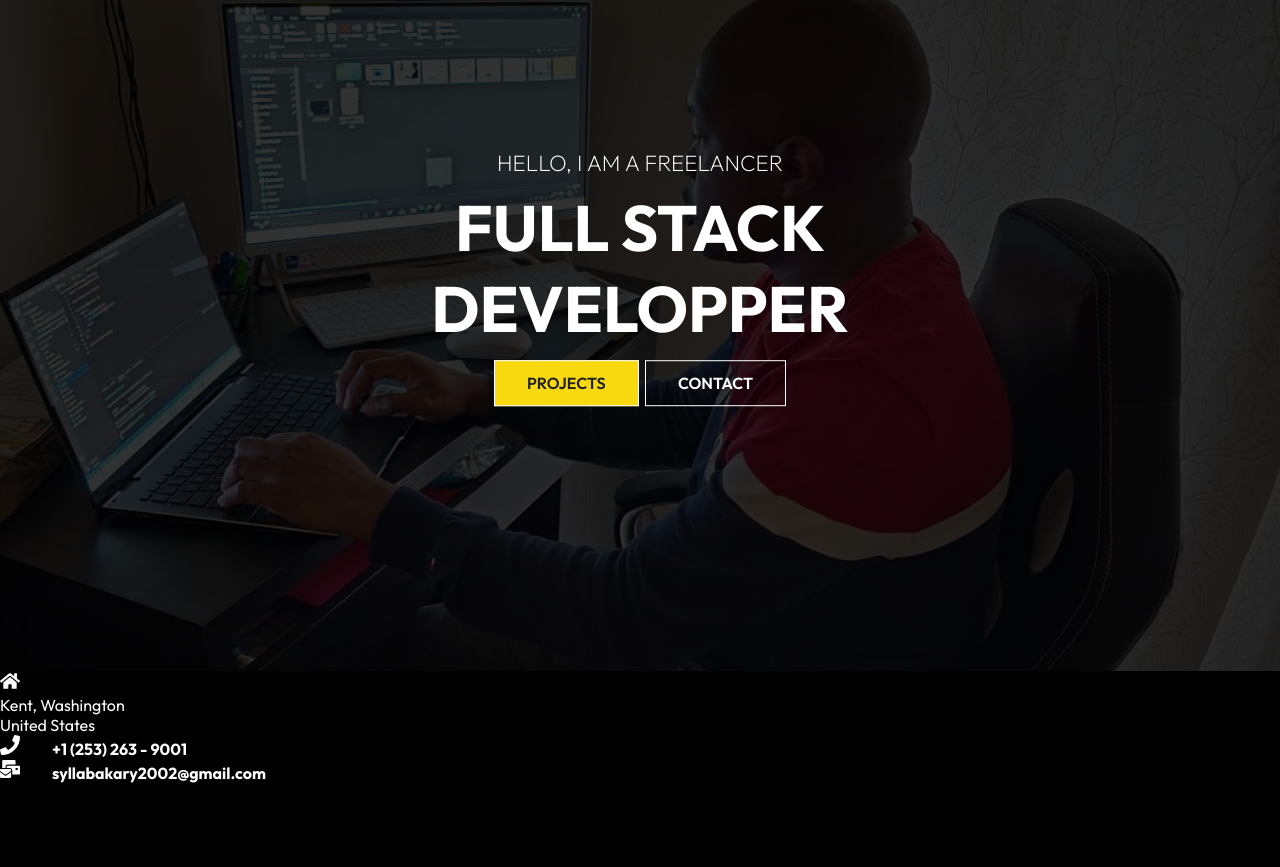
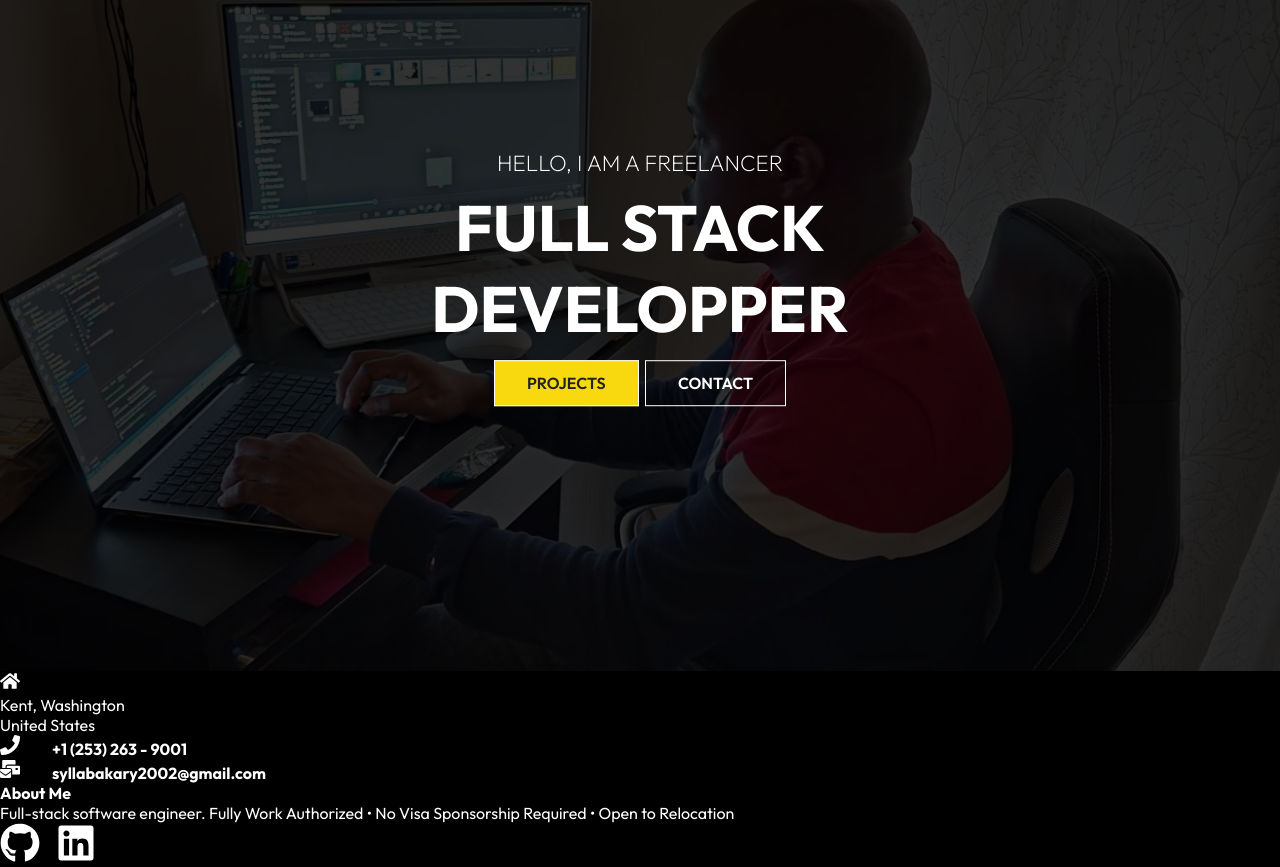
Before and after one commit to Abou2022/second-reactportfolio, a React (Create React App) app: page / in a window 1280 px wide. Shown: the part 129-996 px from the top of the page. Before the commit the page ends 912 px from the top, so only its background shows below. Built offline with nearby package versions, Linux system fonts and the light colour scheme; a web font is replaced by a local one.

Commit message:
footer about me added and Social media link

```diff
--- a/src/components/Footer.js
+++ b/src/components/Footer.js
@@ -1,7 +1,13 @@
 import "./FooterStyles.css";
 
 import React from "react";
-import { FaHome, FaMailBulk, FaPhone } from "react-icons/fa";
+import {
+  FaGithub,
+  FaHome,
+  FaLinkedin,
+  FaMailBulk,
+  FaPhone,
+} from "react-icons/fa";
 
 const Footer = () => {
   return (
@@ -35,7 +41,23 @@ const Footer = () => {
           </div>
         </div>
 
-        <div className="right"></div>
+        <div className="right">
+          <h4>About Me</h4>
+          <p>
+            Full-stack software engineer. Fully Work Authorized • No Visa
+            Sponsorship Required • Open to Relocation{" "}
+          </p>
+          <div className="social">
+            <FaGithub
+              size={40}
+              style={{ color: "#fff", marginRight: "1rem" }}
+            />
+            <FaLinkedin
+              size={40}
+              style={{ color: "#fff", marginRight: "1rem" }}
+            />
+          </div>
+        </div>
       </div>
     </div>
   );
```
